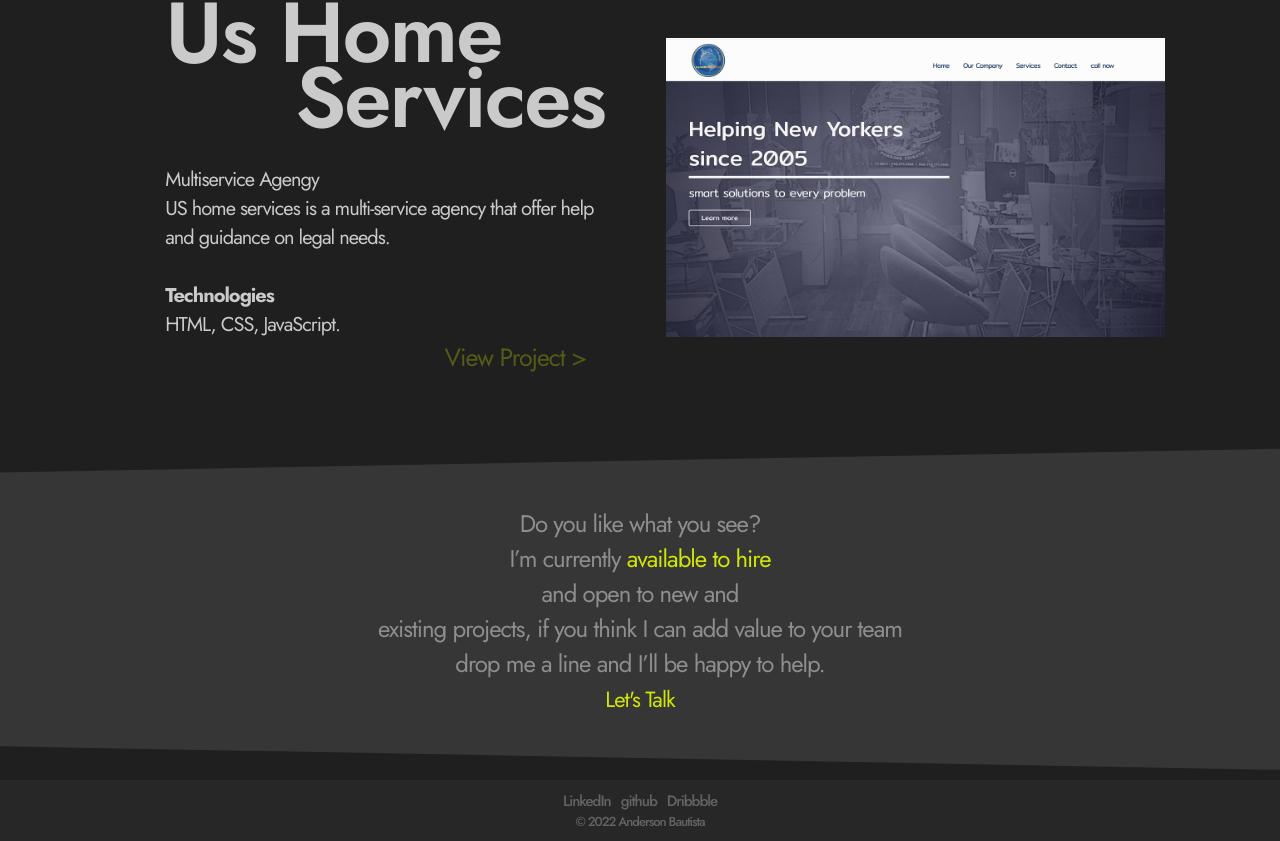
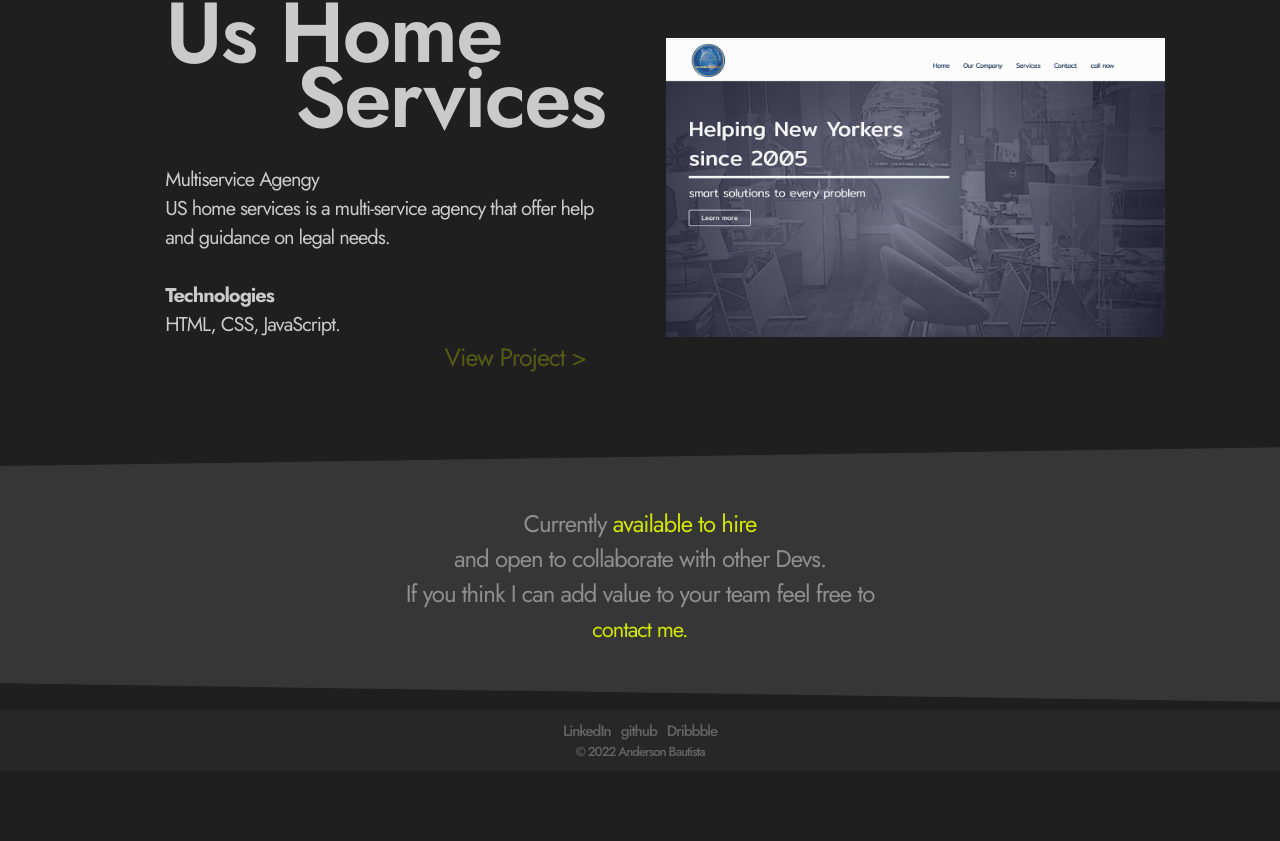
Before and after one commit to AndersBau/portfolio, a React (Create React App) app: page / in a window 1280 px wide. Shown: the part 2891-3732 px from the top of the page. After the commit the page ends 3662 px from the top, so only its background shows below. Built offline with nearby package versions, Linux system fonts and the light colour scheme; a web font is replaced by a local one.

Commit message:
bottom contact link updated

```diff
--- a/src/components/BottonContact.js
+++ b/src/components/BottonContact.js
@@ -6,17 +6,14 @@ const BottonContact = () => {
     <section id="bottonContact">
       <div className="bottonContact-container">
         <p className="bottonContact-text">
-          Do you like what you see?
+          Currently <span>available to hire </span>
           <br />
-          I’m currently <span>available to hire </span>
-          <br />
-          and open to new and <br />
-          existing projects, if you think I can add value to your team <br />
-          drop me a line and I’ll be happy to help.
+          and open to collaborate with other Devs.<br />If you think I can add value to your team
+          feel free to
         </p>
-        <Link className="bottonContact-link" to="/contact">
-          Let's Talk
-        </Link>
+        <a className="bottonContact-link" href="mailto:andersonBbautista@gmail.com" >
+         contact me.
+        </a>
       </div>
     </section>
   );
--- a/src/components/Navabar.js
+++ b/src/components/Navabar.js
@@ -1,6 +1,5 @@
 import React, { useEffect, useState } from "react";
 import { HashLink as Link } from "react-router-hash-link";
-// import { Link } from "react-router-dom";
 const Navbar = () => {
   const [menuIsOpen, setMenuIsOpen] =useState(false);
 
@@ -20,7 +19,7 @@ useEffect(()=> {
           <li className="nav_li"><Link to="/" className="nav_li--link" onClick={() => openMenu()}>Home</Link></li>
           <li className="nav_li"><Link to="/about" className="nav_li--link" onClick={() => openMenu()}>About</Link></li>
           <li className="nav_li"><Link to="/#ShortCutProjects" className="nav_li--link" onClick={() => openMenu()}>Projects</Link></li>
-          <li className="nav_li"><Link to="/contact" className="nav_li--link" onClick={() => openMenu()}>Contact</Link>    </li>
+          <li className="nav_li"><a href="mailto:andersonBbautista@gmail.com"  className="nav_li--link" onClick={() => openMenu()}>Contact</a>    </li>
         </ul>
 
         <div className="nav_burguer" onClick={() => openMenu()}>
--- a/src/sass/components/_bottonContact.scss
+++ b/src/sass/components/_bottonContact.scss
@@ -23,7 +23,7 @@
     }
     @include respond(tab-land) {
       text-align: center;
-      padding: 5% 7% 5% 7%;
+      padding: 5% 15%;
     }
     @include respond(big-desktop) {
       font-size: 3rem;
@@ -44,6 +44,7 @@
   color: $color-primary;
   font-size: 2.2rem;
   &:hover {
-    color:$color-dark;
+    opacity: .5;
+    cursor: pointer;
   }
 }
--- a/src/sass/layout/_header.scss
+++ b/src/sass/layout/_header.scss
@@ -161,6 +161,7 @@ li .menu {
 }
 .nav_li--link:hover {
     color:$color-primary;
+    cursor: pointer;
 }
 a {
     color: $color-light;
```
